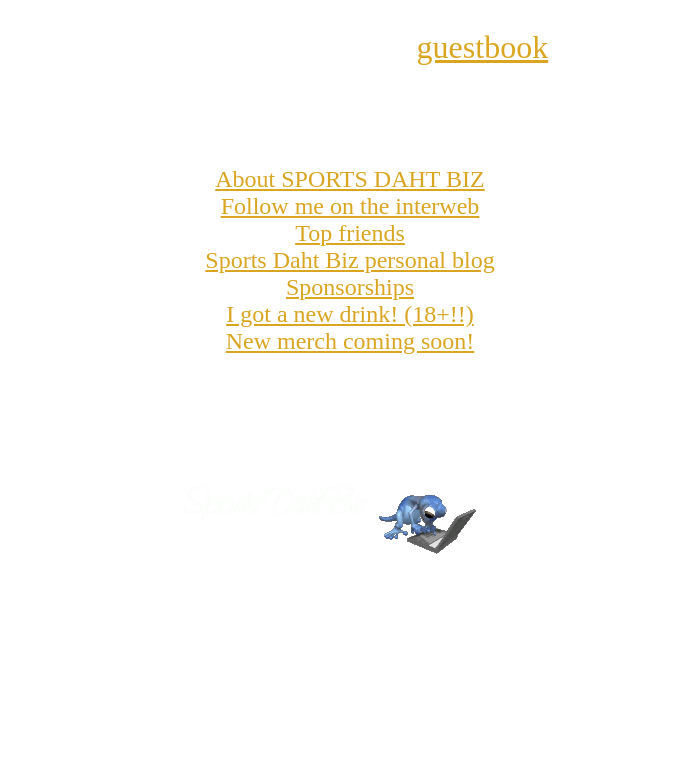
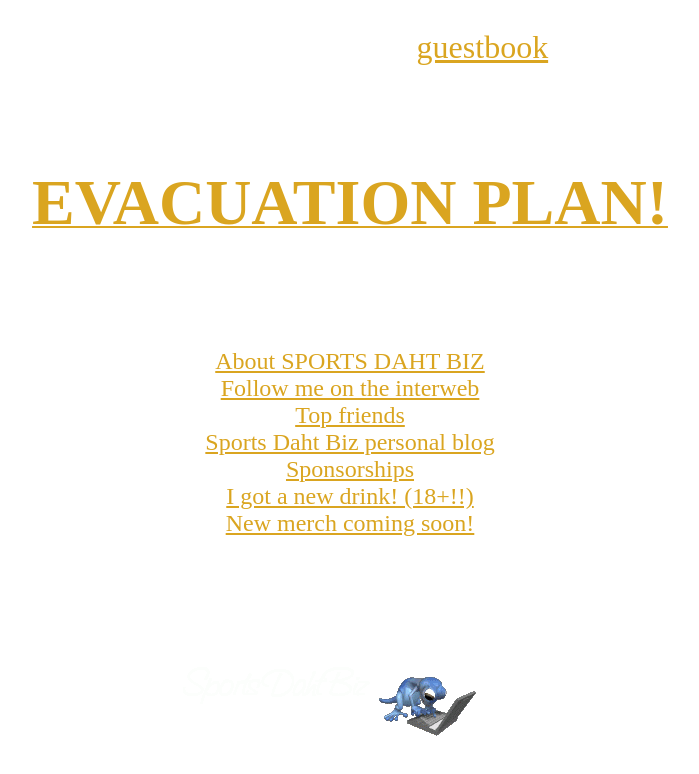
Before and after one commit to cpuSonicatt/sportsdahtbiz, a plain HTML site: page index.html in a window 1280 px wide. Shown: the part 951-1725 px from the top of the page, without its empty margins (310-1009 px from the left). Before the commit the page ends 1609 px from the top, so only its background shows below. Drawn offline with Linux system fonts and the light colour scheme.

Commit message:
Add evac plan

```diff
--- a/index.html
+++ b/index.html
@@ -15,6 +15,12 @@
         <p class="white p-large">Don't forget to sign my <a href="pages/guestbook.html">guestbook</a></p>
         <div class="content">
             <ul class="white p-med">
+                <li><a href="./pages/evac.html"><b class="bigger">EVACUATION PLAN!</b></a></li>
+                <li><a>.</a></li>
+                <li><a>.</a></li>
+                <li><a>.</a></li>
+                <li><a>.</a></li>
+
                 <li><a href="./pages/about.html">About SPORTS DAHT BIZ</a></li>
                 <li><a href="./pages/social.html">Follow me on the interweb</a></li>
                 <li><a href="./pages/friends.html">Top friends</a></li>
--- a/style.css
+++ b/style.css
@@ -6,6 +6,10 @@
     100% {
         color: white;
     }
+}
+
+.bigger {
+    font-size: 64px;
 }
 
 .header {
```
Also changed, not shown: pages/evac.html (added, +19 -0 lines), resources/evac/route.png (added).
